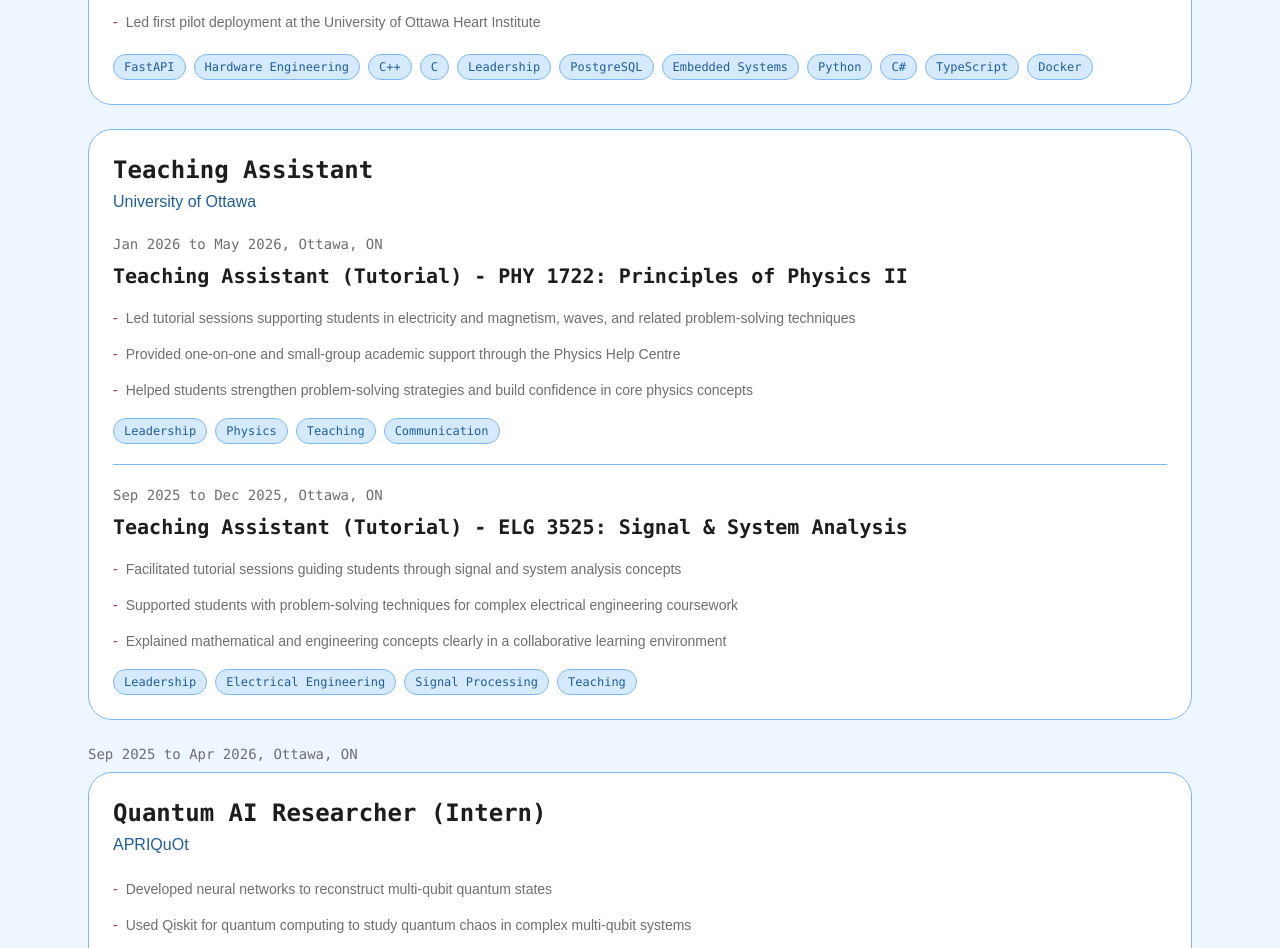
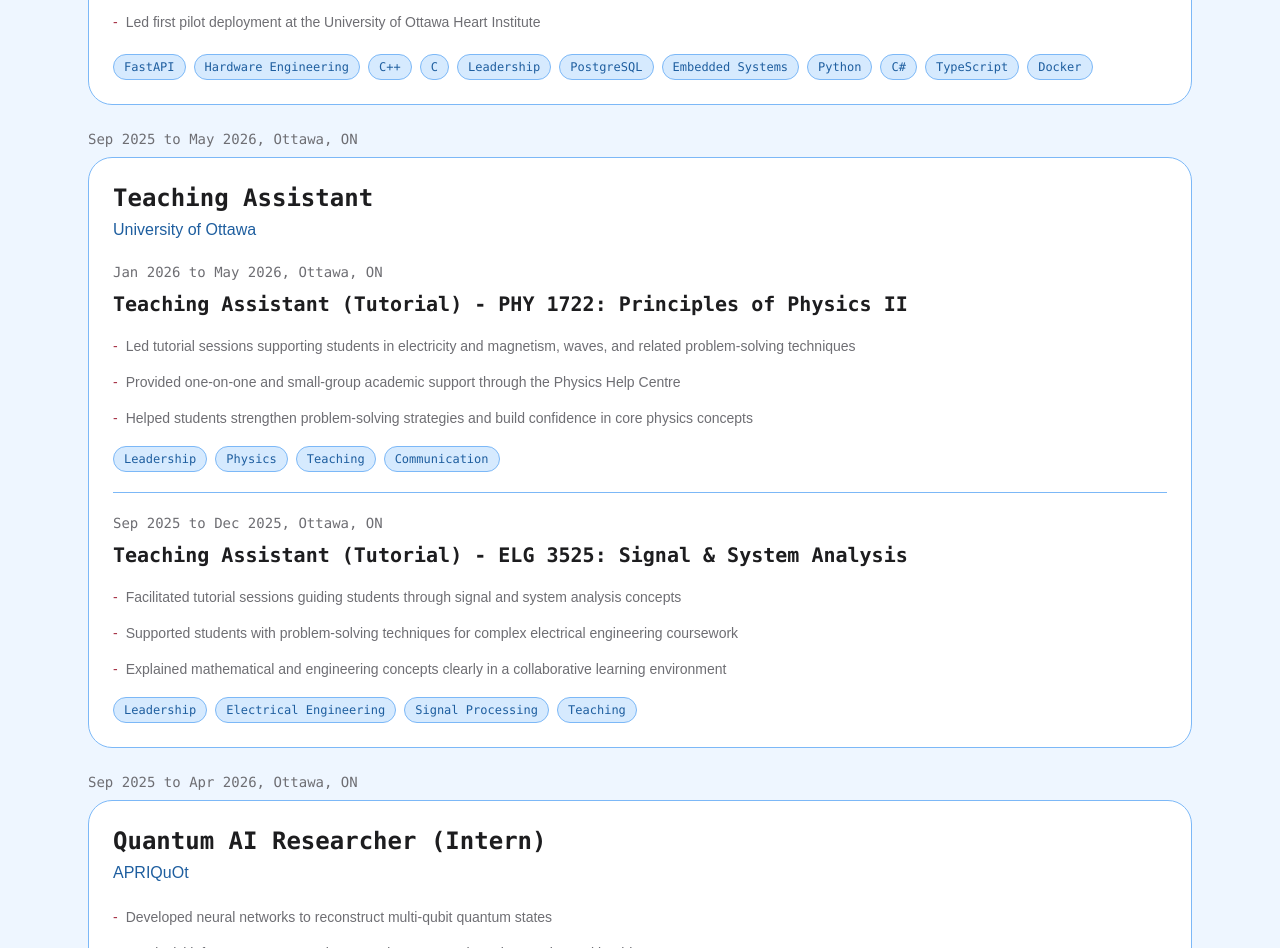
Before and after one commit to Zachary-Levesque/Portfolio, a Next.js app: page / in a window 1280 px wide. Shown: the part 2720-3668 px from the top of the page. Built offline with nearby package versions, Linux system fonts and the light colour scheme.

Commit message:
Update page.tsx

```diff
--- a/app/experience/page.tsx
+++ b/app/experience/page.tsx
@@ -141,13 +141,16 @@ export default function ExperiencePage() {
         {entriesBeforeTeachingAssistant.map(renderExperienceEntry)}
 
         <article>
+          <p className="font-mono text-sm text-muted">
+            Sep 2025 to May 2026, Ottawa, ON
+          </p>
           {teachingAssistantUrl ? (
             <a
               href={teachingAssistantUrl}
               target="_blank"
               rel="noreferrer"
               aria-label="Visit University of Ottawa"
-              className="block"
+              className="mt-2 block"
             >
               {teachingAssistantCard}
             </a>
```
